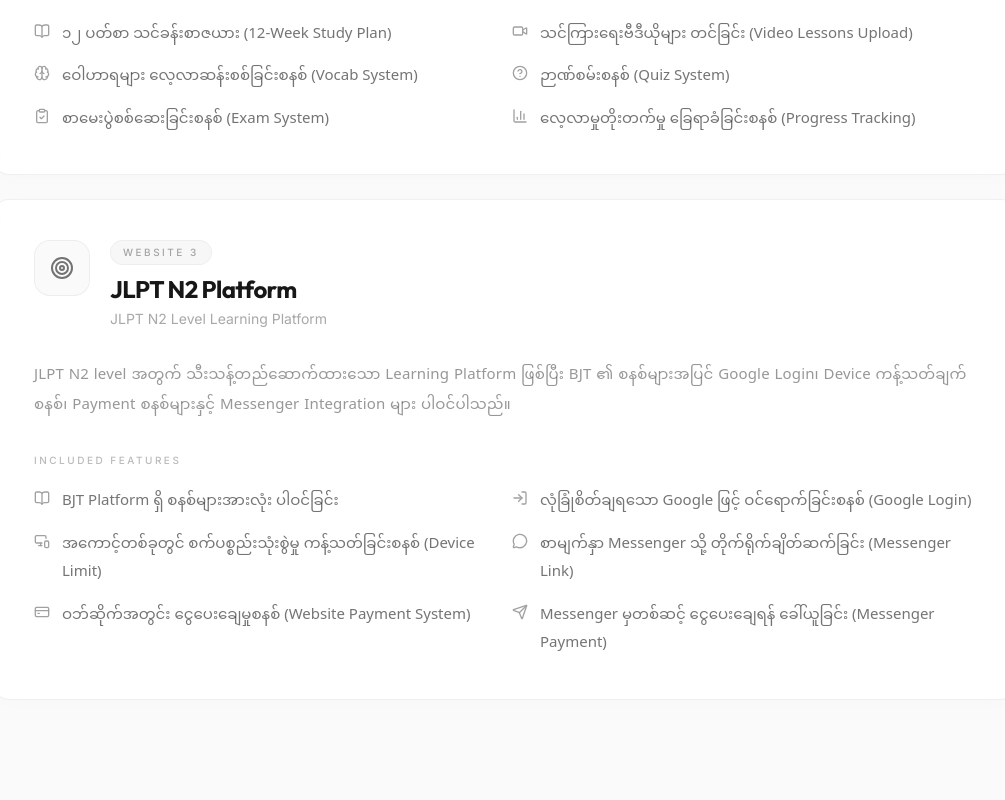
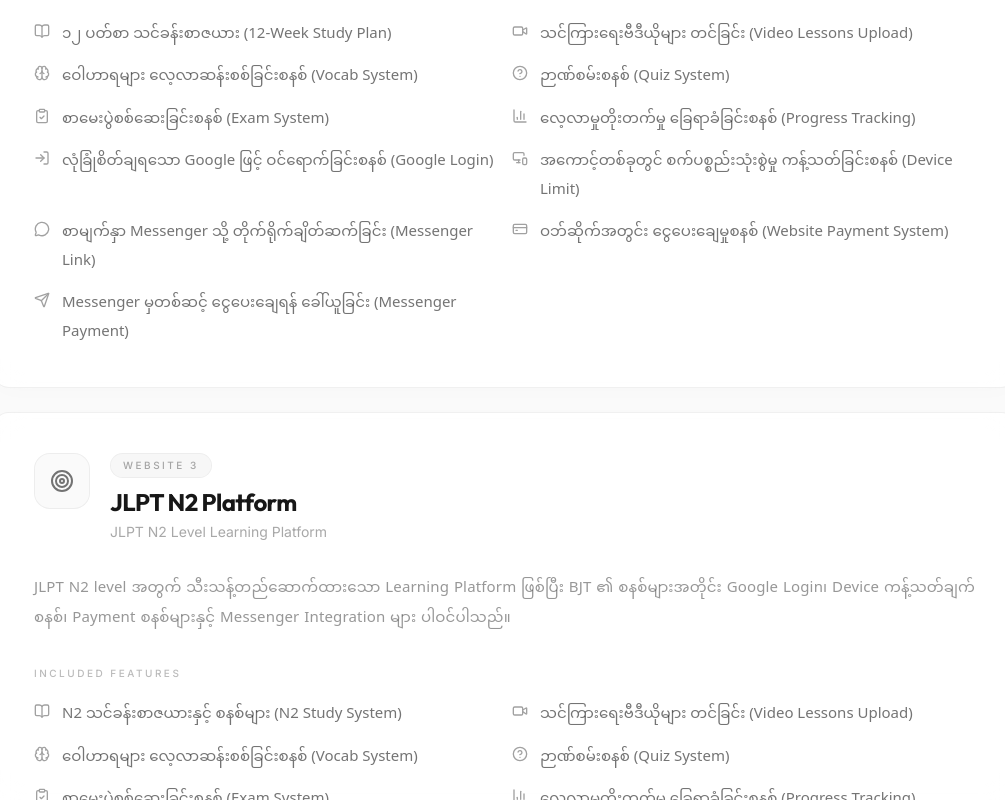
Before and after one commit to devbasestudio/careerlink-quotation, a React (Vite) app: page / in a window 1280 px wide. Shown: the part 2000-2800 px from the top of the page, without its empty margins (135-1140 px from the left). Built offline with nearby package versions, Linux system fonts and the light colour scheme; a web font is replaced by a local one.

Commit message:
Add Exam Practice platform, update BJT, JLPT N2, and Exam Practice with all 5 advanced features

```diff
--- a/src/components/FeaturesSection.tsx
+++ b/src/components/FeaturesSection.tsx
@@ -19,6 +19,10 @@ import {
   MessageCircle,
   CreditCard,
   Send,
+  GraduationCap,
+  FileText,
+  Clock,
+  Award,
   type LucideIcon,
 } from 'lucide-react';
 
@@ -66,6 +70,11 @@ const websites: WebsiteData[] = [
       { icon: HelpCircle, text: 'ဉာဏ်စမ်းစနစ် (Quiz System)' },
       { icon: ClipboardCheck, text: 'စာမေးပွဲစစ်ဆေးခြင်းစနစ် (Exam System)' },
       { icon: BarChart3, text: 'လေ့လာမှုတိုးတက်မှု ခြေရာခံခြင်းစနစ် (Progress Tracking)' },
+      { icon: LogIn, text: 'လုံခြုံစိတ်ချရသော Google ဖြင့် ဝင်ရောက်ခြင်းစနစ် (Google Login)' },
+      { icon: MonitorSmartphone, text: 'အကောင့်တစ်ခုတွင် စက်ပစ္စည်းသုံးစွဲမှု ကန့်သတ်ခြင်းစနစ် (Device Limit)' },
+      { icon: MessageCircle, text: 'စာမျက်နှာ Messenger သို့ တိုက်ရိုက်ချိတ်ဆက်ခြင်း (Messenger Link)' },
+      { icon: CreditCard, text: 'ဝဘ်ဆိုက်အတွင်း ငွေပေးချေမှုစနစ် (Website Payment System)' },
+      { icon: Send, text: 'Messenger မှတစ်ဆင့် ငွေပေးချေရန် ခေါ်ယူခြင်း (Messenger Payment)' },
     ],
     Icon: BookOpen,
   },
@@ -74,9 +83,14 @@ const websites: WebsiteData[] = [
     title: 'JLPT N2 Platform',
     subtitle: 'JLPT N2 Level Learning Platform',
     description:
-      'JLPT N2 level အတွက် သီးသန့်တည်ဆောက်ထားသော Learning Platform ဖြစ်ပြီး BJT ၏ စနစ်များအပြင် Google Login၊ Device ကန့်သတ်ချက်စနစ်၊ Payment စနစ်များနှင့် Messenger Integration များ ပါဝင်ပါသည်။',
+      'JLPT N2 level အတွက် သီးသန့်တည်ဆောက်ထားသော Learning Platform ဖြစ်ပြီး BJT ၏ စနစ်များအတိုင်း Google Login၊ Device ကန့်သတ်ချက်စနစ်၊ Payment စနစ်များနှင့် Messenger Integration များ ပါဝင်ပါသည်။',
     features: [
-      { icon: BookOpen, text: 'BJT Platform ရှိ စနစ်များအားလုံး ပါဝင်ခြင်း' },
+      { icon: BookOpen, text: 'N2 သင်ခန်းစာဇယားနှင့် စနစ်များ (N2 Study System)' },
+      { icon: Video, text: 'သင်ကြားရေးဗီဒီယိုများ တင်ခြင်း (Video Lessons Upload)' },
+      { icon: Brain, text: 'ဝေါဟာရများ လေ့လာဆန်းစစ်ခြင်းစနစ် (Vocab System)' },
+      { icon: HelpCircle, text: 'ဉာဏ်စမ်းစနစ် (Quiz System)' },
+      { icon: ClipboardCheck, text: 'စာမေးပွဲစစ်ဆေးခြင်းစနစ် (Exam System)' },
+      { icon: BarChart3, text: 'လေ့လာမှုတိုးတက်မှု ခြေရာခံခြင်းစနစ် (Progress Tracking)' },
       { icon: LogIn, text: 'လုံခြုံစိတ်ချရသော Google ဖြင့် ဝင်ရောက်ခြင်းစနစ် (Google Login)' },
       { icon: MonitorSmartphone, text: 'အကောင့်တစ်ခုတွင် စက်ပစ္စည်းသုံးစွဲမှု ကန့်သတ်ခြင်းစနစ် (Device Limit)' },
       { icon: MessageCircle, text: 'စာမျက်နှာ Messenger သို့ တိုက်ရိုက်ချိတ်ဆက်ခြင်း (Messenger Link)' },
@@ -84,6 +98,26 @@ const websites: WebsiteData[] = [
       { icon: Send, text: 'Messenger မှတစ်ဆင့် ငွေပေးချေရန် ခေါ်ယူခြင်း (Messenger Payment)' },
     ],
     Icon: Target,
+  },
+  {
+    id: 4,
+    title: 'Exam Practice Platform',
+    subtitle: 'Mock Test & Practice Platform',
+    description:
+      'စာမေးပွဲပုံစံတူ လေ့ကျင့်ခန်းများ၊ စာမေးပွဲအချိန်မှတ်စနစ်များနှင့် အဖြေလွှာရှင်းလင်းချက်များ ပါဝင်ပြီး မိမိအရည်အချင်းကို စစ်ဆေးဆန်းစစ်နိုင်မည့် လေ့ကျင့်ရေးစနစ် ဖြစ်ပါသည်။',
+    features: [
+      { icon: FileText, text: 'စာမေးပွဲပုံစံတူ လေ့ကျင့်ခန်းများ (Mock Exam Practice)' },
+      { icon: Brain, text: 'မေးခွန်းဟောင်းများနှင့် မေးခွန်းဘဏ်စနစ် (Question Bank)' },
+      { icon: ClipboardCheck, text: 'အပိုင်းအလိုက် စမ်းသပ်စစ်ဆေးခြင်း (Section-wise Practice)' },
+      { icon: Award, text: 'အဖြေလွှာနှင့် ရှင်းလင်းချက်များ (Detailed Explanations)' },
+      { icon: Clock, text: 'စာမေးပွဲအချိန်မှတ်စနစ် (Exam Timer System)' },
+      { icon: LogIn, text: 'လုံခြုံစိတ်ချရသော Google ဖြင့် ဝင်ရောက်ခြင်းစနစ် (Google Login)' },
+      { icon: MonitorSmartphone, text: 'အကောင့်တစ်ခုတွင် စက်ပစ္စည်းသုံးစွဲမှု ကန့်သတ်ခြင်းစနစ် (Device Limit)' },
+      { icon: MessageCircle, text: 'စာမျက်နှာ Messenger သို့ တိုက်ရိုက်ချိတ်ဆက်ခြင်း (Messenger Link)' },
+      { icon: CreditCard, text: 'ဝဘ်ဆိုက်အတွင်း ငွေပေးချေမှုစနစ် (Website Payment System)' },
+      { icon: Send, text: 'Messenger မှတစ်ဆင့် ငွေပေးချေရန် ခေါ်ယူခြင်း (Messenger Payment)' },
+    ],
+    Icon: GraduationCap,
   },
 ];
 
--- a/src/components/HeroSection.tsx
+++ b/src/components/HeroSection.tsx
@@ -60,7 +60,7 @@ export function HeroSection() {
         >
           လုံခြုံစိတ်ချရမှု (Security)၊ မြန်ဆန်သွက်လက်မှု (Performance) အပြည့်အဝဖြင့် စနစ်တကျ အသုံးပြုနိုင်မည့်
           <br className="hidden md:block" />
-          Custom Website <span className="text-secondary font-medium">(၃) ခုအား</span> Professional စံချိန်စံညွှန်းများနှင့်အညီ တည်ဆောက်ပေးသွားမည် ဖြစ်ပါသည်။
+          Custom Website <span className="text-secondary font-medium">(၄) ခုအား</span> Professional စံချိန်စံညွှန်းများနှင့်အညီ တည်ဆောက်ပေးသွားမည် ဖြစ်ပါသည်။
         </p>
 
         {/* CTA buttons */}
@@ -95,7 +95,7 @@ export function HeroSection() {
           style={{ animationDelay: '400ms' }}
         >
           {[
-            { value: '3', label: 'Websites' },
+            { value: '4', label: 'Websites' },
             { value: '1 Week', label: 'Development' },
             { value: '15 Lakhs', label: 'Total Cost' },
           ].map((stat, i) => (
--- a/src/components/PricingSection.tsx
+++ b/src/components/PricingSection.tsx
@@ -6,7 +6,7 @@ export function PricingSection() {
   const [ref, isVisible] = useScrollReveal<HTMLDivElement>();
 
   const includedItems = [
-    'Website (၃) ခုလုံးအတွက် ရေးဆွဲတည်ဆောက်ပေးခြင်း',
+    'Website (၄) ခုလုံးအတွက် ရေးဆွဲတည်ဆောက်ပေးခြင်း',
     'လုပ်ငန်းသုံး Domain ချိတ်ဆက်မှုစနစ်များ စီစဉ်ပေးခြင်း',
     'Supabase Database & Backend စနစ် ပြင်ဆင်ပေးခြင်း',
     'HTTPS လုံခြုံရေးစနစ် (SSL Certificate) ပြင်ဆင်ပေးခြင်း',
@@ -22,7 +22,7 @@ export function PricingSection() {
         <SectionHeader
           label="Investment"
           title="Project ကုန်ကျစရိတ်"
-          subtitle="Website (၃) ခုစလုံးအတွက် အပြီးအစီး ကုန်ကျစရိတ်"
+          subtitle="Website (၄) ခုစလုံးအတွက် အပြီးအစီး ကုန်ကျစရိတ်"
         />
 
         <div
--- a/src/components/SharedFeaturesSection.tsx
+++ b/src/components/SharedFeaturesSection.tsx
@@ -68,8 +68,8 @@ export function SharedFeaturesSection() {
       <div className="max-w-5xl mx-auto relative">
         <SectionHeader
           label="Included in All"
-          title="Website သုံးခုလုံးအတွက်"
-          subtitle="Website (၃) ခုစလုံးအတွက် အောက်ပါ အရည်အသွေးမြင့် စံချိန်စံညွှန်းများအတိုင်း တာဝန်ယူ တည်ဆောက်ပေးသွားမည် ဖြစ်သည်။"
+          title="Website အားလုံးအတွက်"
+          subtitle="Website (၄) ခုစလုံးအတွက် အောက်ပါ အရည်အသွေးမြင့် စံချိန်စံညွှန်းများအတိုင်း တာဝန်ယူ တည်ဆောက်ပေးသွားမည် ဖြစ်သည်။"
         />
 
         <div ref={ref} className="grid grid-cols-1 md:grid-cols-2 lg:grid-cols-3 gap-5">
--- a/src/components/TimelineSection.tsx
+++ b/src/components/TimelineSection.tsx
@@ -17,7 +17,7 @@ const timelineSteps: TimelineStep[] = [
     title: 'Development Phase',
     duration: '1 Week (7 Days)',
     description:
-      'Website သုံးခုလုံးကို Professional Standard နဲ့ Develop လုပ်ပြီး Sample Data တွေ ထည့်သွင်းပေးပါမယ်။',
+      'Website (၄) ခုစလုံးကို Professional Standard နဲ့ Develop လုပ်ပြီး Sample Data တွေ ထည့်သွင်းပေးပါမယ်။',
     details: [
       'UI/UX Design & Development',
       'Backend & Database Setup',
```
